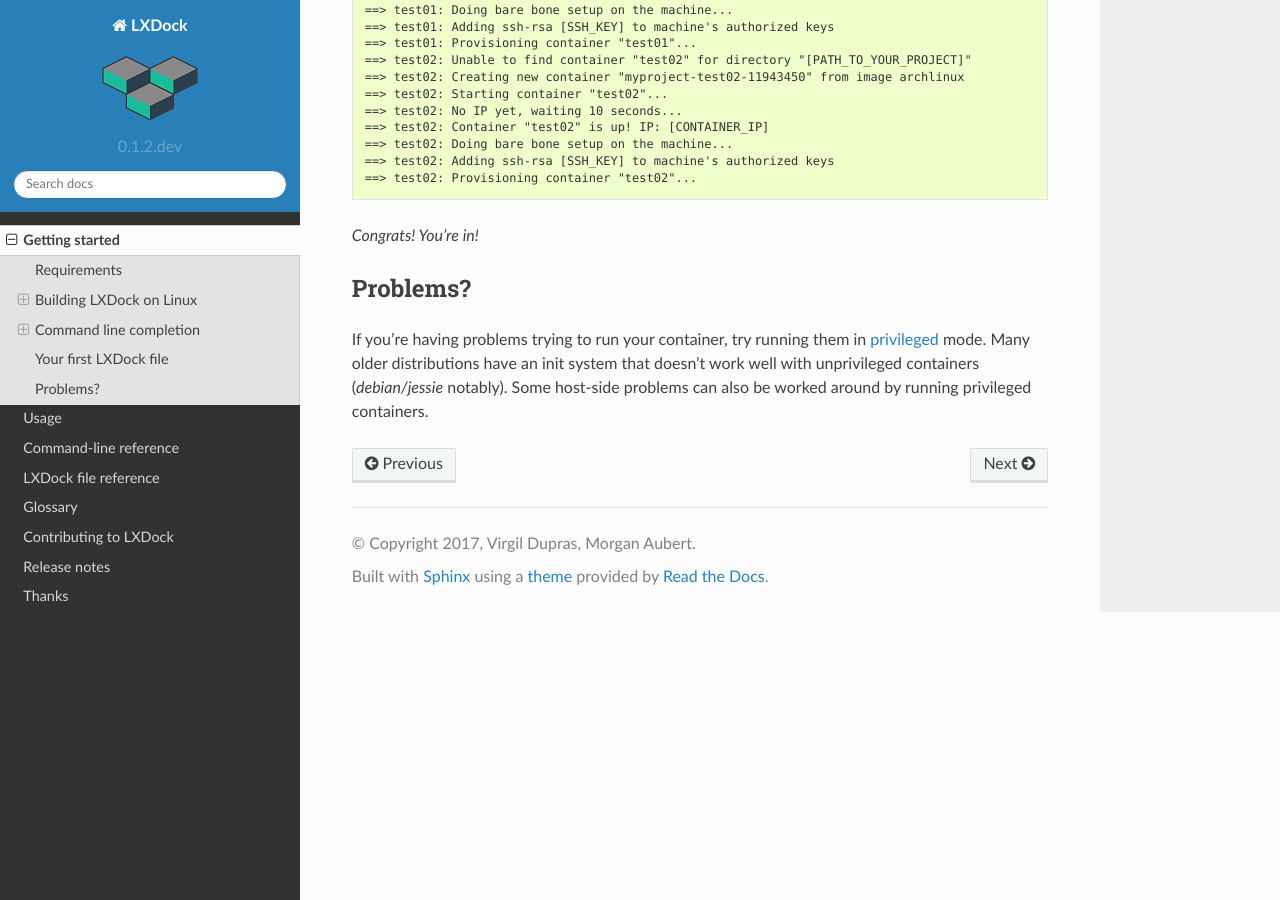
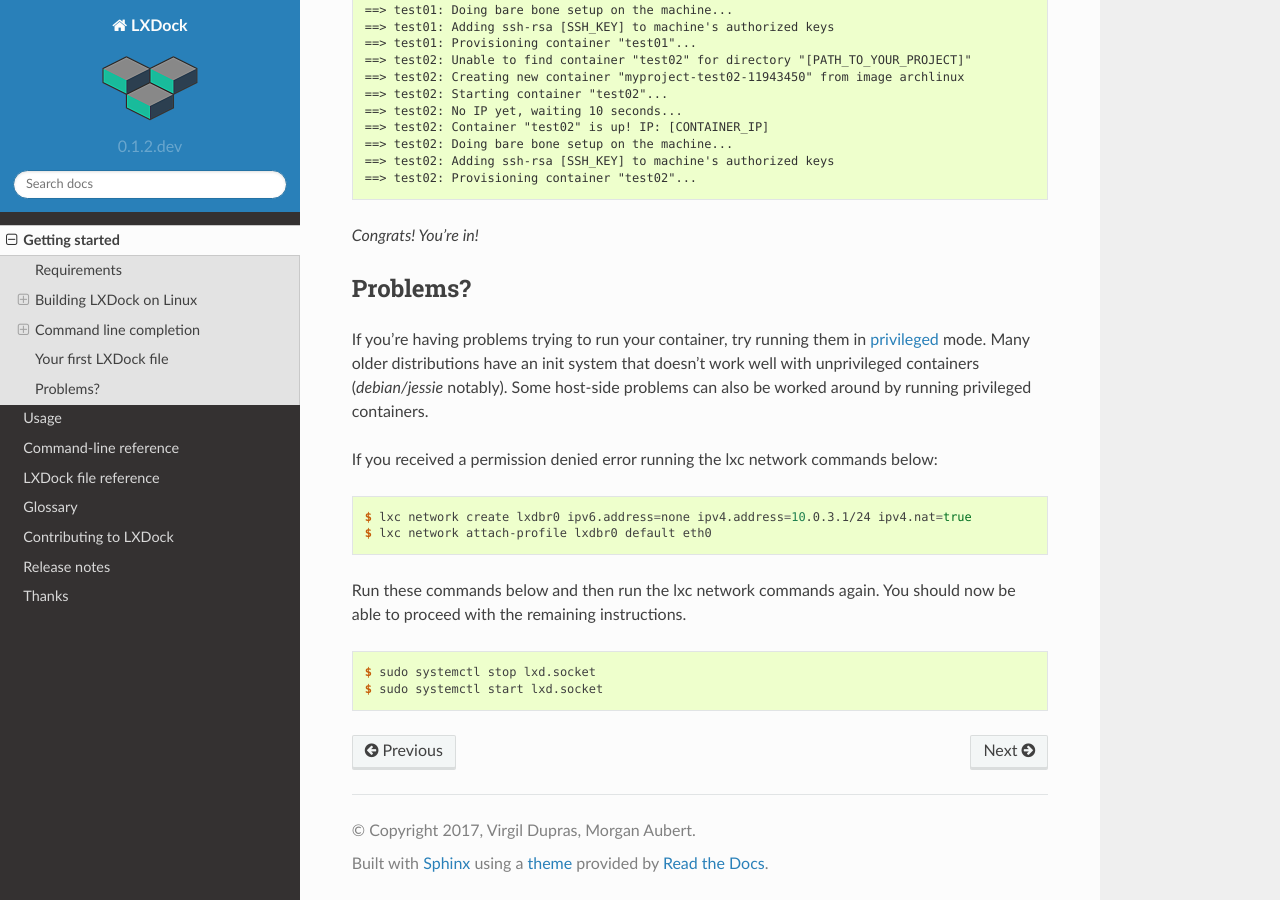
Before and after one commit to lxdock/lxdock, a Sphinx documentation site: the page built from docs/getting_started.rst, in a window 1280 px wide and 900 px high, scrolled down 3021 px. Built offline with Sphinx 7.4.7 and the Read the Docs theme 2.0.0, drawn with Linux system fonts in a browser that asks for light colours.

Commit message:
A solution for denied permissions (#49)
* A solution for denied permissions

When installing lxd and configuring the network as outlined in the getting started guide, permissions are not set correctly to execute the lxc network commands properly. By restarting lxd.socket, permissions are verified and configuration continues with no problem.

* moved suggestion to Problems section

moved permission fix text to problems section

```diff
--- a/docs/getting_started.rst
+++ b/docs/getting_started.rst
@@ -169,3 +169,19 @@ If you're having problems trying to run your container, try running them in :ref
 mode. Many older distributions have an init system that doesn't work well with unprivileged
 containers (`debian/jessie` notably). Some host-side problems can also be worked around by running
 privileged containers.
+
+
+If you received a permission denied error running the lxc network commands below:
+
+.. code-block:: console
+
+    $ lxc network create lxdbr0 ipv6.address=none ipv4.address=10.0.3.1/24 ipv4.nat=true
+    $ lxc network attach-profile lxdbr0 default eth0
+
+Run these commands below and then run the lxc network commands again. You should now be able
+to proceed with the remaining instructions.
+
+.. code-block:: console
+
+    $ sudo systemctl stop lxd.socket
+    $ sudo systemctl start lxd.socket
```
